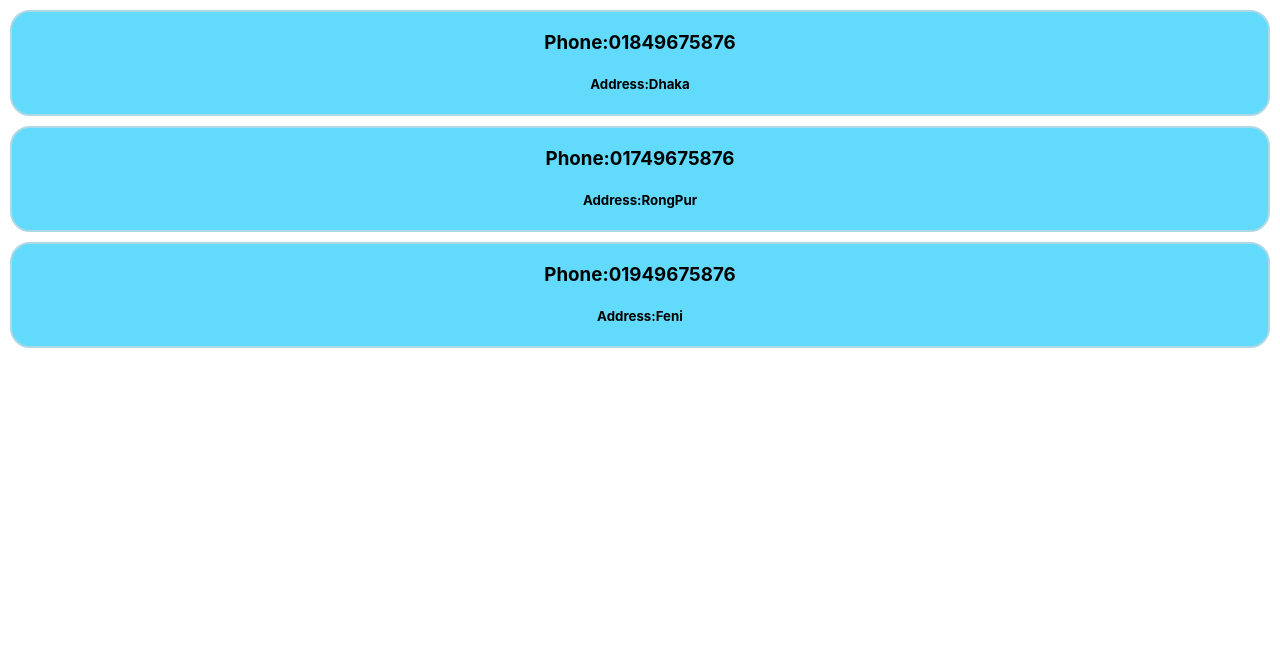
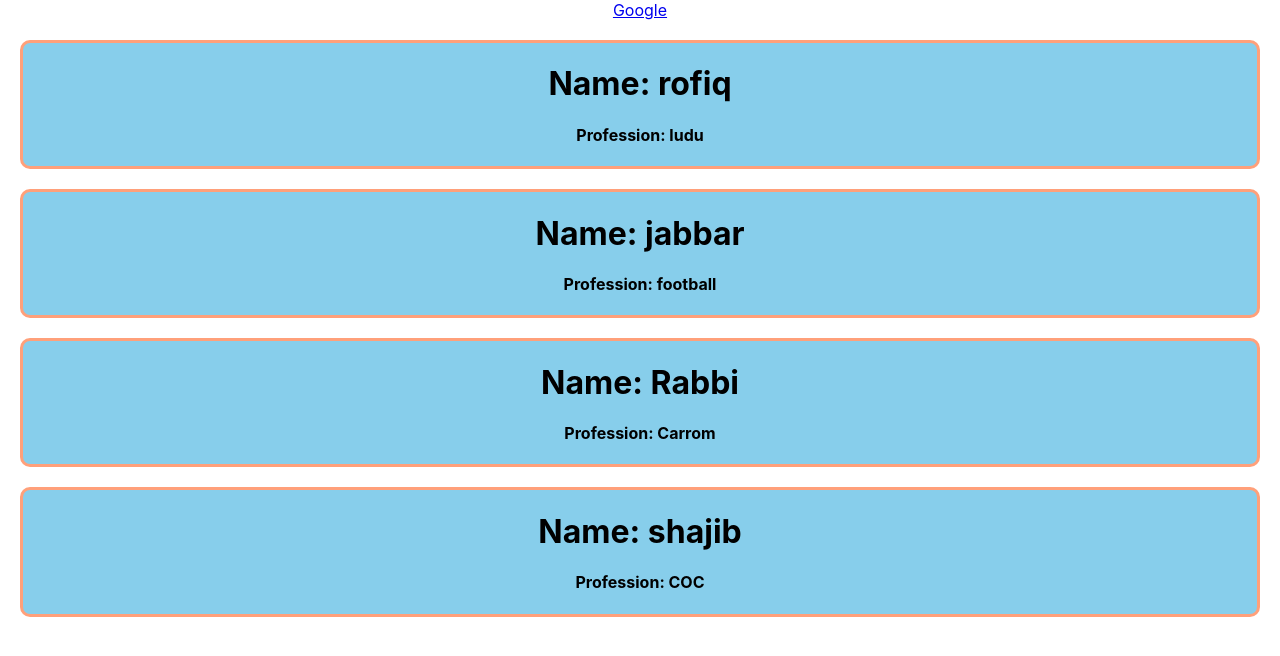
Before and after one commit to 404Bappy/Learning-React, a React (Create React App) app: page / in a window 1280 px wide. Shown: the top 656 px of the page. Built offline with nearby package versions, Linux system fonts and the light colour scheme.

Commit message:
first commit

```diff
--- a/src/App.js
+++ b/src/App.js
@@ -2,19 +2,22 @@ import logo from './logo.svg';
 import './App.css';
 
 function App() {
+  const Name = ['rofiq', 'jabbar', 'shafiq', 'salam']
   return (
     <div className="App">
-      <Friend phone = '01849675876' Address= 'Dhaka'></Friend>
-      <Friend phone = '01749675876' Address= 'RongPur'></Friend>
-      <Friend phone = '01949675876' Address= 'Feni'></Friend>
+      <a href="https://www.google.com/">Google</a>
+<Person name= {Name[0]} play="ludu"></Person>
+<Person name={Name[1]} play="football"></Person>
+<Person name="Rabbi" play="Carrom"></Person>
+<Person name="shajib" play="COC"></Person>
     </div>
   );
 }
-/*<a href="https://www.google.com/">Google</a>
-<Person name="Sabbir" play="ludu"></Person>
-<Person name="bappy" play="football"></Person>
-<Person name="Rabbi" play="Carrom"></Person>
-<Person name="shajib" play="COC"></Person>*/
+/*<Friend phone = '01849675876' Address= 'Dhaka'></Friend>
+      <Friend phone = '01749675876' Address= 'RongPur'></Friend>
+      <Friend phone = '01949675876' Address= 'Feni'></Friend>
+
+*/
 
 function Person(props) {
   console.log(props);
```
